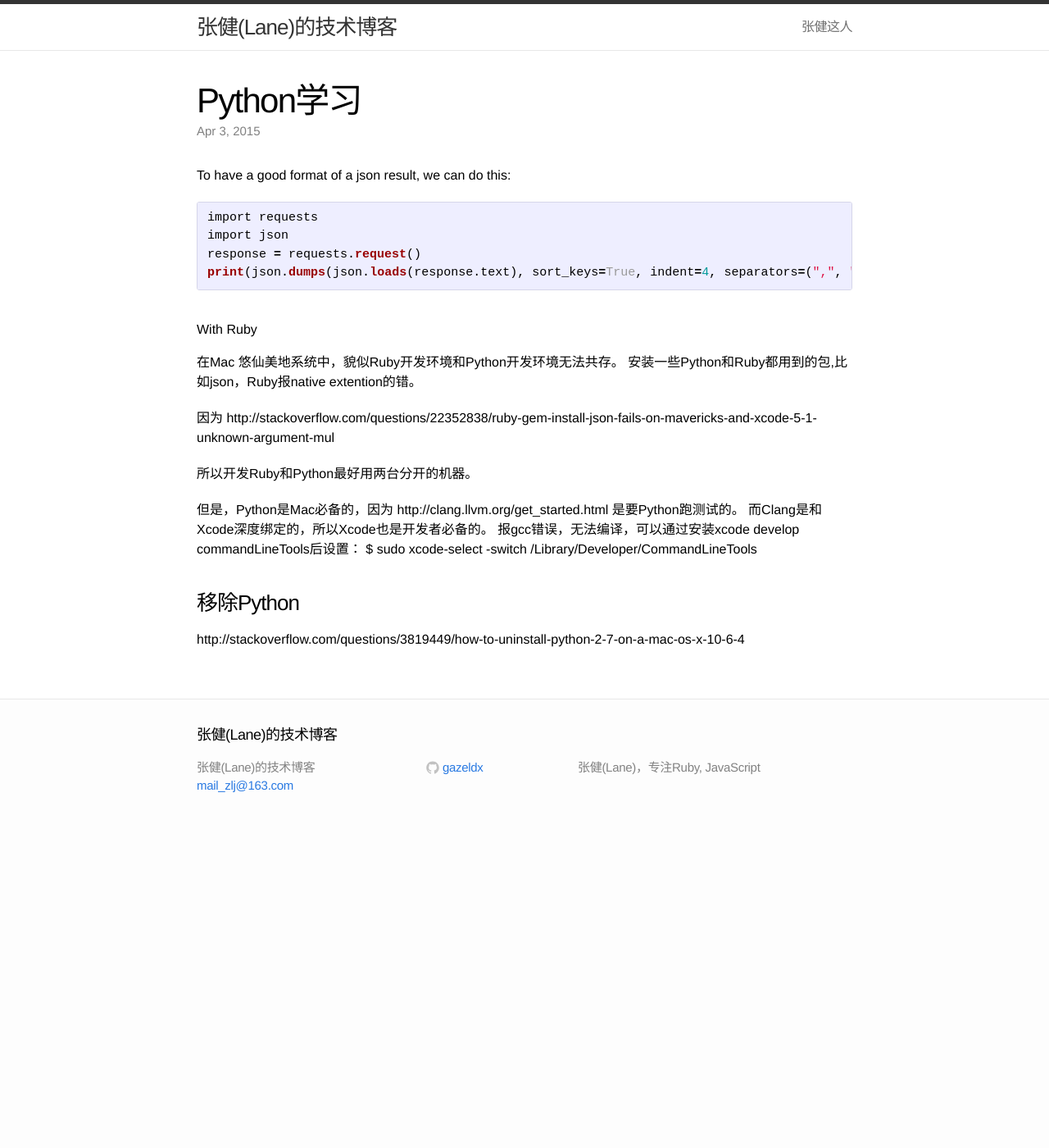
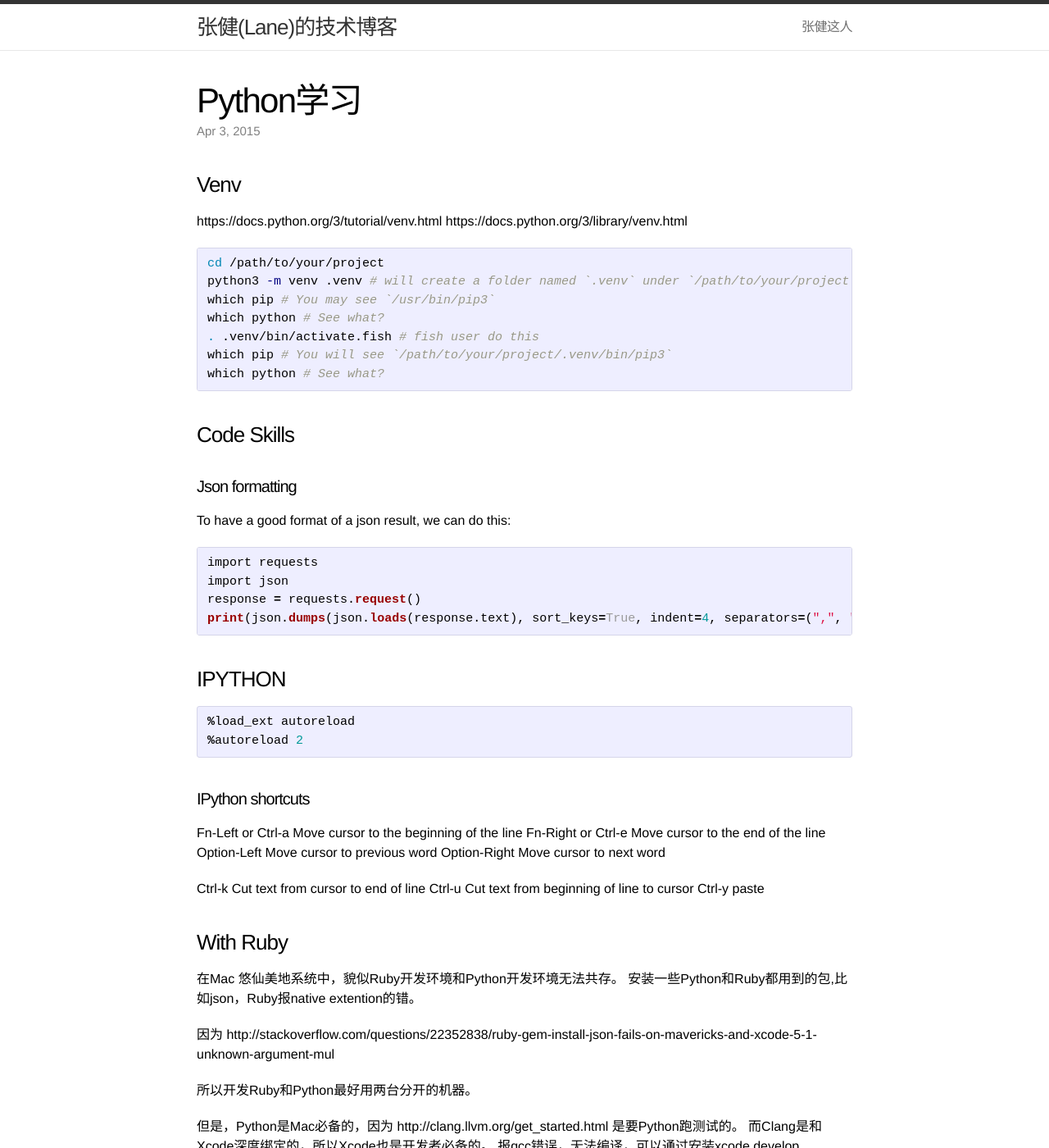
Before and after one commit to gazeldx/gazeldx.github.io, a Jekyll site: the page built from _posts/2015-04-03-python.markdown, in a window 1280 px wide and 1400 px high. Shown: the whole window at 82% size. Built offline with Jekyll 4.4.1, drawn with Linux system fonts in a browser that asks for light colours.

Commit message:
updated 20210727

````diff
--- a/_posts/2015-04-03-python.markdown
+++ b/_posts/2015-04-03-python.markdown
@@ -5,6 +5,21 @@ date:   2015-04-03 15:16:42
 categories:
 ---
 
+### Venv
+https://docs.python.org/3/tutorial/venv.html
+https://docs.python.org/3/library/venv.html
+```shell
+cd /path/to/your/project
+python3 -m venv .venv # will create a folder named `.venv` under `/path/to/your/project`.
+which pip # You may see `/usr/bin/pip3`
+which python # See what?
+. .venv/bin/activate.fish # fish user do this
+which pip # You will see `/path/to/your/project/.venv/bin/pip3`
+which python # See what?
+```
+
+### Code Skills
+#### Json formatting
 To have a good format of a json result, we can do this:
 ```python
 import requests
@@ -13,7 +28,23 @@ response = requests.request()
 print(json.dumps(json.loads(response.text), sort_keys=True, indent=4, separators=(",", ": ")))
 ```
 
-# With Ruby
+### IPYTHON
+{% highlight python %}
+%load_ext autoreload
+%autoreload 2
+{% endhighlight %}
+
+#### IPython shortcuts
+Fn-Left or  Ctrl-a	Move cursor to the beginning of the line
+Fn-Right or Ctrl-e	Move cursor to the end of the line
+Option-Left Move cursor to previous word
+Option-Right Move cursor to next word
+
+Ctrl-k	Cut text from cursor to end of line
+Ctrl-u	Cut text from beginning of line to cursor
+Ctrl-y	paste
+
+### With Ruby
 在Mac 悠仙美地系统中，貌似Ruby开发环境和Python开发环境无法共存。
 安装一些Python和Ruby都用到的包,比如json，Ruby报native extention的错。
 
@@ -26,7 +57,5 @@ print(json.dumps(json.loads(response.text), sort_keys=True, indent=4, separators
 报gcc错误，无法编译，可以通过安装xcode develop commandLineTools后设置：
 $ sudo xcode-select -switch /Library/Developer/CommandLineTools
 
-
-
-### 移除Python
+#### 移除Python
 http://stackoverflow.com/questions/3819449/how-to-uninstall-python-2-7-on-a-mac-os-x-10-6-4
--- a/_posts/2015-10-10-Homebrew.markdown
+++ b/_posts/2015-10-10-Homebrew.markdown
@@ -15,3 +15,8 @@ $ brew search redis # 查找所有名称含redis的Formula
 $ brew info redis # 看看名称为redis的Formula的详细信息
 $ brew install redis # 安装redis
 {% endhighlight %}
+
+## Troubleshoots
+* `443` SSL connection issues for `raw.githubusercontent.com` or `github.com`, you can switch your VPN or SS to a good one (like in US) and
+  `export http_proxy=http://127.0.0.1:1087; export https_proxy=http://127.0.0.1:1087;`.
+  You can test it by `curl raw.githubusercontent.com ...`.
````
Also changed, not shown: _posts/2014-10-27-git-command.markdown (+17 -0 lines), _posts/2016-07-27-GitLab.markdown (deleted, +0 -17 lines), _posts/2020-02-24-Python-Study.md (deleted, +0 -30 lines), _posts/2020-05-20-Fish.md (+12 -2 lines), _posts/2020-05-20-Yarn.md (+12 -2 lines), _posts/2021-07-26-nvm.markdown (added, +23 -0 lines).
